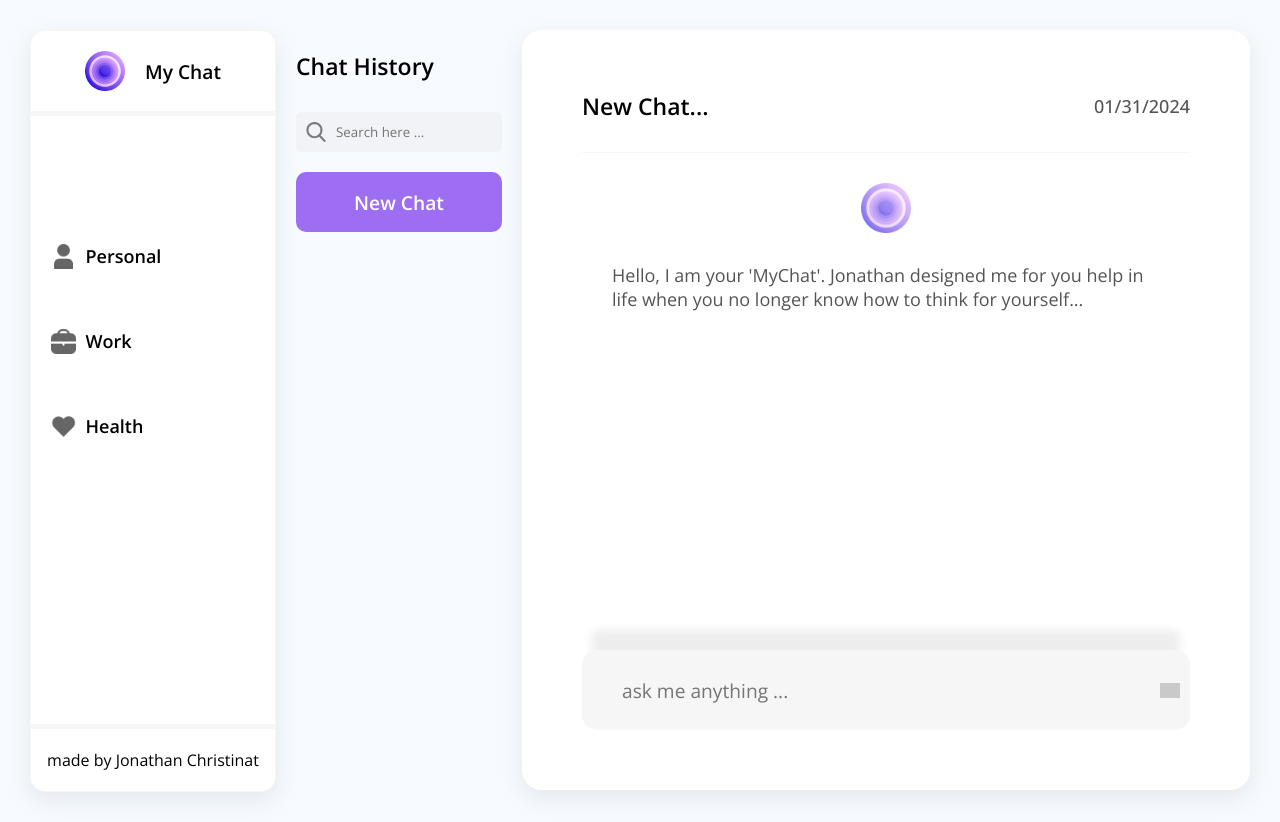
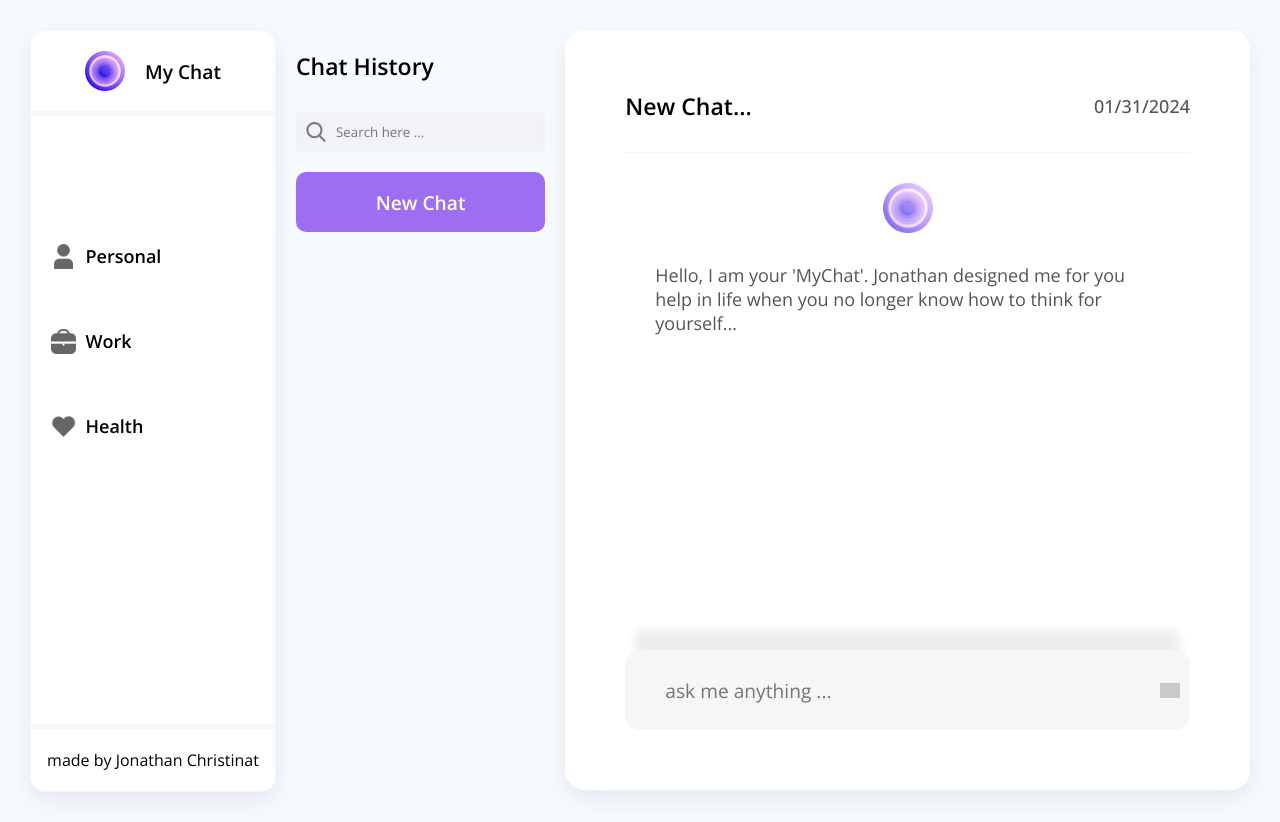
Before and after one commit to gruixer/GPT_V2, a React (Vite) app in the folder GPT_Frontend/: page / in a window 1280 px wide. Built offline with nearby package versions, Linux system fonts and the light colour scheme; grey boxes are pictures that could not be loaded.

Commit message:
Chat = Checked / History = Checked / Categories = selection works but not the history in cat

```diff
--- a/GPT_Frontend/src/styles_components/History.css
+++ b/GPT_Frontend/src/styles_components/History.css
@@ -8,7 +8,7 @@
 
 .history-container {
   height: 90vh;
-  width: 330px;
+  width: 430px;
   display: flex;
   flex-direction: column;
   justify-content: space-between;
```
